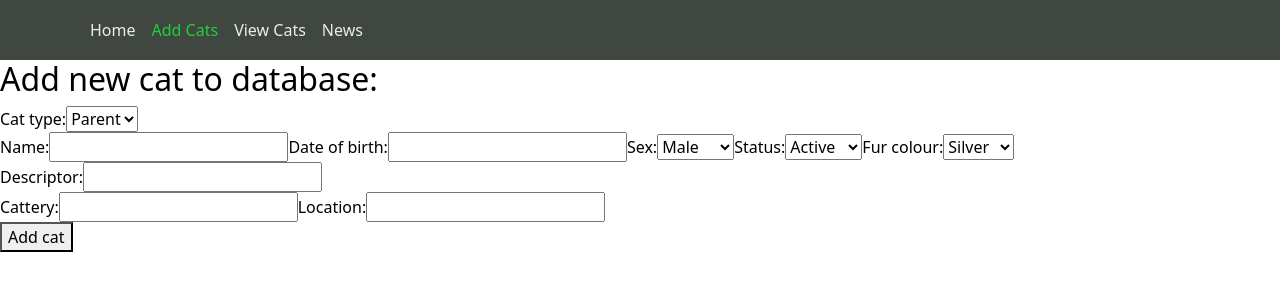
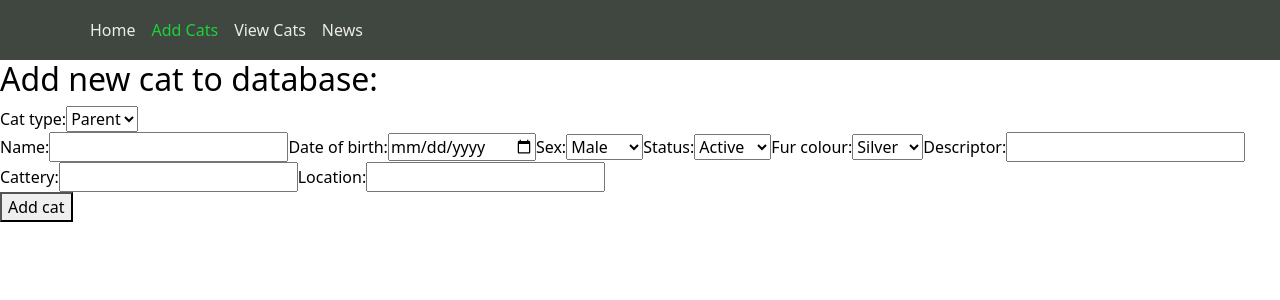
Before and after one commit to DaniilPaskal/junglebeauty-administrator, a React (Create React App) app: page /add-cats in a window 1280 px wide. Shown: the top 300 px of the page. Built offline with nearby package versions, Linux system fonts and the light colour scheme.

Commit message:
Changed birthdate input type to date

```diff
--- a/src/components/CatForm.jsx
+++ b/src/components/CatForm.jsx
@@ -67,7 +67,7 @@ const CatForm = ({ cat = defaultCat }) => {
                 </label>
                 <label>
                     Date of birth:
-                    <input type='text' defaultValue={date} onChange={handleChange} />
+                    <input type='date' defaultValue={date} onChange={handleChange} />
                 </label>
                 <label>
                     Sex:
```
